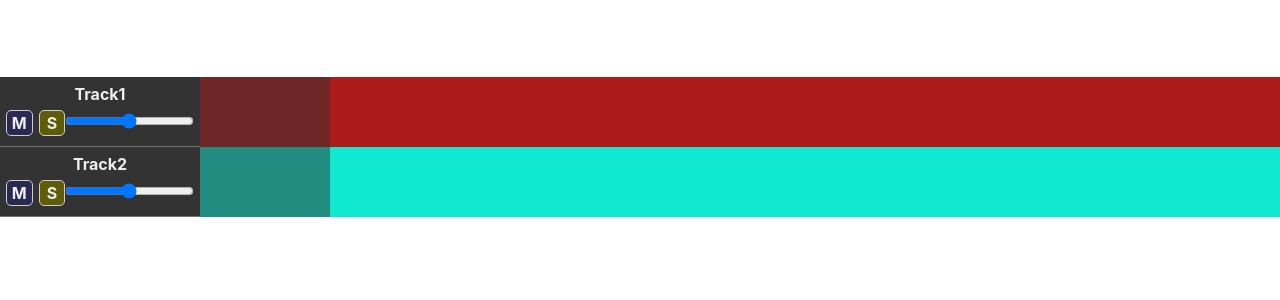
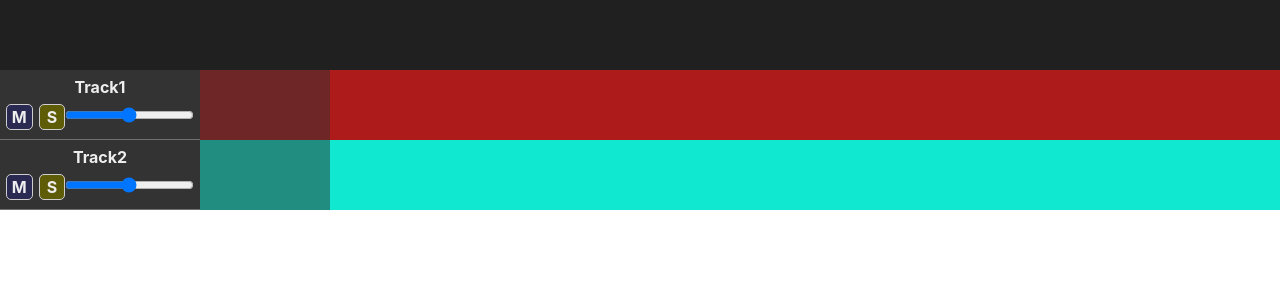
Before and after one commit to WillyC97/stemplayer, a React (Create React App) app: page / in a window 1280 px wide. Shown: the top 300 px of the page. Built offline with nearby package versions, Linux system fonts and the light colour scheme.

Commit message:
Make the black header appear

```diff
--- a/public/style.css
+++ b/public/style.css
@@ -14,7 +14,7 @@ h1 {
     margin: 0 0 1.5rem 0
 }
 
-a {
+/* a {
     color: #f2e3cf;
     text-decoration: none;
     cursor: pointer
@@ -120,17 +120,25 @@ a.blue:hover {
     background-color: #e6e6e6;
     border: 0;
     box-shadow: 0 0 0 #ffffff
+} */
+
+.black-bar {
+    height: 70px;
+    background-color: #202020;
+    color: #ffffff;
 }
 
 .control-bar {
-    overflow: hidden;
-    z-index: 10;
+    /* display: block; */
+    height: 70px;
+    /* overflow: hidden; */
+    /* z-index: 10; */
     background-color: #202020;
-    box-shadow: 0px 4px 12px 0px rgba(0,0,0,0.2);
-    -webkit-box-shadow: 0px 4px 12px 0px rgba(0,0,0,0.2)
+    /* box-shadow: 0px 4px 12px 0px rgba(0,0,0,0.2);
+    -webkit-box-shadow: 0px 4px 12px 0px rgba(0,0,0,0.2) */
 }
 
-.control-bar .control-header {
+/* .control-bar .control-header {
     white-space: nowrap;
     text-overflow: ellipsis;
     overflow-x: scroll;
@@ -175,7 +183,7 @@ a.blue:hover {
 
 .control-bar .control-button:hover {
     background-color: #424242
-}
+} */
 
 .volume-control {
     width: 100%
@@ -326,7 +334,7 @@ a.blue:hover {
     background-color: #f5ed19
 }
 
-.track .track-header .track-buttons .track-button.comment {
+/* .track .track-header .track-buttons .track-button.comment {
     font-weight: normal;
     font-size: 14px;
     border: none;
@@ -336,7 +344,7 @@ a.blue:hover {
 
 .track .track-header .track-buttons .track-button.comment:hover {
     background-color: #707070
-}
+} */
 
 .track .track-audio {
     cursor: pointer;
@@ -367,7 +375,7 @@ a.blue:hover {
     z-index: 5
 }
 
-.track .track-audio .comment-bubble {
+/* .track .track-audio .comment-bubble {
     position: absolute;
     display: block;
     background-color: #e4df31;
@@ -389,7 +397,7 @@ a.blue:hover {
     height: 20px;
     background-color: #1ac0ff;
     border: 2px solid black
-}
+} */
 
 .track .track-audio .waveform-image {
     position: absolute;
@@ -423,7 +431,7 @@ a.blue:hover {
     z-index: 5
 }
 
-.comment-tooltip {
+/* .comment-tooltip {
     z-index: 8;
     position: absolute;
     width: 250px;
@@ -791,5 +799,5 @@ a.blue:hover {
     .main-container .comments-spacer {
         flex: 0 0 0;
         width: 0px
-    }
+    } */
 }
--- a/src/components/App.jsx
+++ b/src/components/App.jsx
@@ -4,7 +4,8 @@ import Track from './Track';
 function App() {
     return (
       <div>
-        <div className='spacer-top' />
+        <div className='black-bar d-flex flex-row'>
+        </div>
         <div className='d-flex flex-row'>
           <div className='flex-grow-1 flex-shrink-0'>
             <Track title="Track1" trackWidth="180px" backgroundColour="#ad1b1b"/>
```
